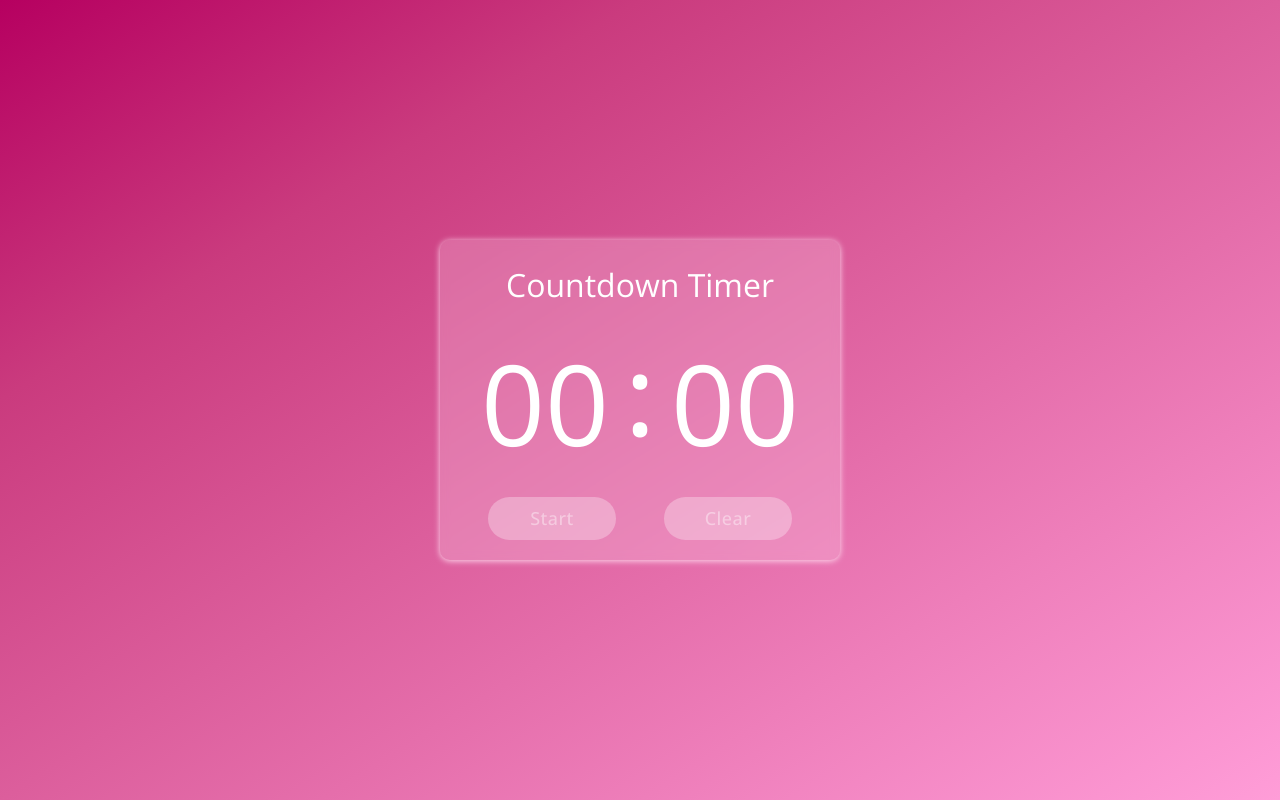
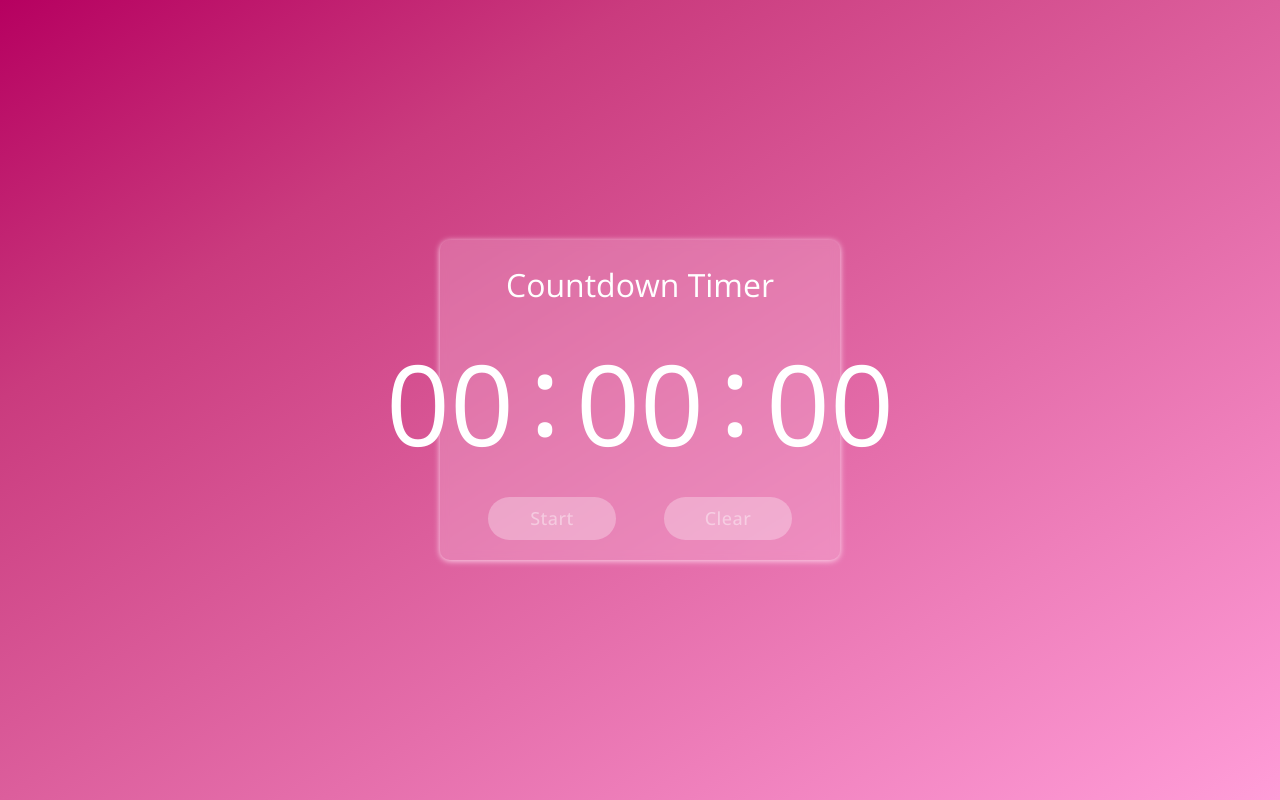
Before and after one commit to MaralNajafi/editable-countdown-timer, a React (Create React App) app: page / in a window 1280 px wide. Built offline with nearby package versions, Linux system fonts and the light colour scheme.

Commit message:
feature: add hour

```diff
--- a/src/components/Countdown/Countdown.jsx
+++ b/src/components/Countdown/Countdown.jsx
@@ -6,6 +6,7 @@ import useInterval from "../../hooks/useInterval";
 import {
   setMinutes,
   setSeconds,
+  setHours,
   decrement,
   setIsCounting,
 } from "../../features/counter/counterSlice.js";
@@ -32,6 +33,25 @@ export default function Countdown() {
 
   return (
     <div className="countdown flex flex-row justify-center items-center text-white text-9xl">
+      <input
+        className="text-center"
+        ref={hoursInputRef}
+        value={hours}
+        type="text"
+        maxLength="2"
+        onChange={(event) => {
+          const givenHours = event.target.value;
+          dispatch(setHours(givenHours.replace(/[^0-9]/g, "")));
+        }}
+        onFocus={() => {
+          hoursInputRef.current.select();
+          isCounting && handleStop();
+        }}
+        onBlur={() => {
+          dispatch(setHours(hours));
+        }}
+      />
+      <span className="font-medium">:</span>
       <input
         className="text-center"
         ref={minutesInputRef}
--- a/src/features/counter/counterSlice.js
+++ b/src/features/counter/counterSlice.js
@@ -62,6 +62,7 @@ export const counterSlice = createSlice({
 export const {
   setMinutes,
   setSeconds,
+  setHours,
   setComputedSeconds,
   decrement,
   setIsCounting,
```
